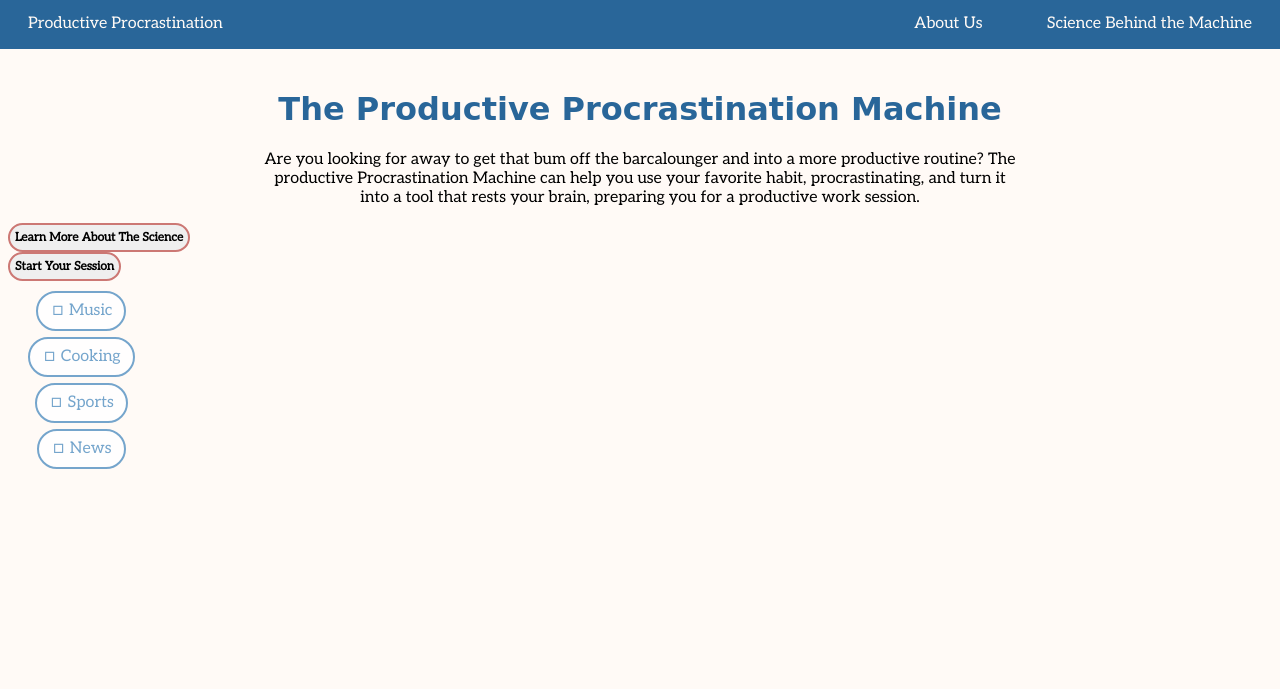
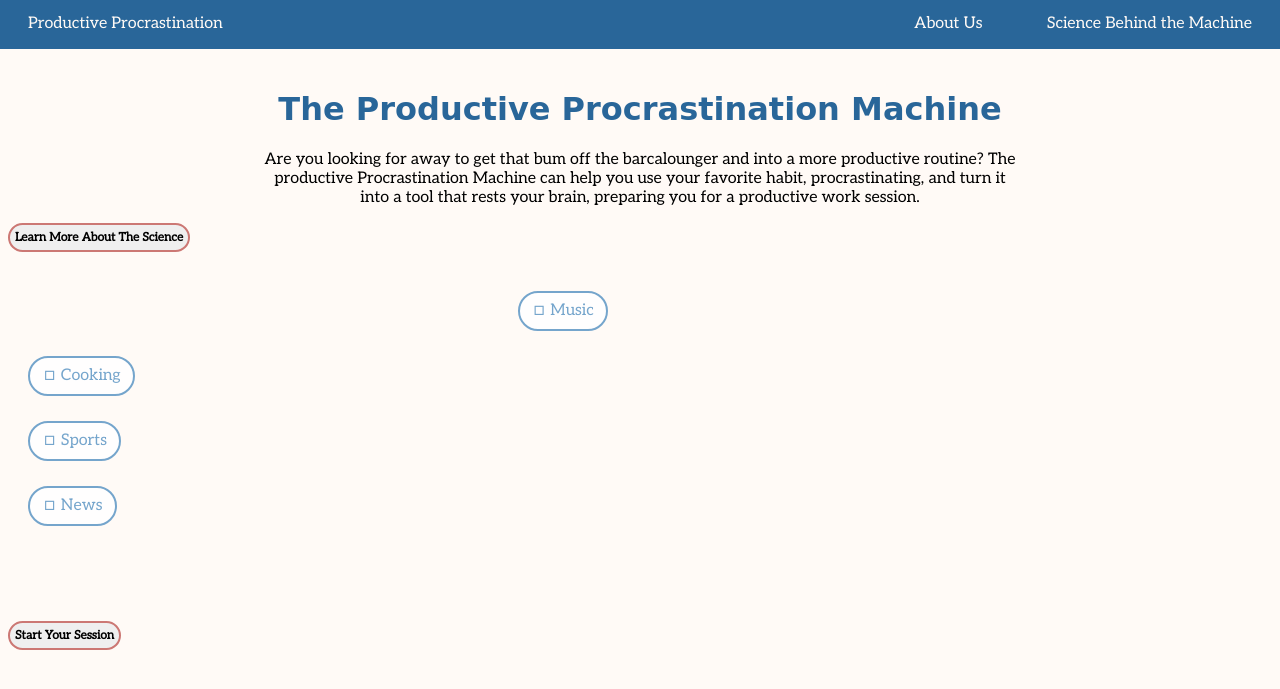
Before and after one commit to averma1/ProductiveProcrastination, a Flask app: page / in a window 1280 px wide. Shown: the top 689 px of the page. Run offline with Flask 2, Linux system fonts and the light colour scheme; some libraries are stand-ins or nearby versions; some web fonts are replaced.

Commit message:
more styles

```diff
--- a/app/static/styles.css
+++ b/app/static/styles.css
@@ -4,9 +4,16 @@
 h1 {
   color: #296699; }
 
+*, *:before, *:after {
+  box-sizing: inherit; }
+
 body {
   font-size: 16px;
   background-color: #fffaf6; }
+
+.wrap {
+  margin-right: auto;
+  margin-left: auto; }
 
 .nav {
   position: sticky;
@@ -23,13 +30,6 @@ body {
   .nav__item {
     display: inline-block;
     margin: 0px 30px; }
-
-.parent {
-  display: grid;
-  grid-template-columns: repeat(5, 1fr);
-  grid-template-rows: repeat(5, 1fr);
-  grid-column-gap: 5px;
-  grid-row-gap: 5px; }
 
 .title {
   text-align: center;
@@ -97,6 +97,22 @@ ul.checkboxes li input[type="checkbox"] {
 ul.checkboxes li input[type="checkbox"]:focus + label {
   border: 2px solid #CC7874; }
 
+.interest-left {
+  text-align: center;
+  font-family: 'Aleo', serif;
+  padding-left: 40%;
+  padding-right: 40%;
+  display: inline-block;
+  overflow: auto; }
+
+.interest-right {
+  text-align: center;
+  font-family: 'Aleo', serif;
+  padding-left: 55%;
+  padding-right: 55%;
+  top: -10%;
+  display: inline-block; }
+
 input[type="submit"] {
   border-radius: 25px;
   border: 2px solid #CC7874;
@@ -108,6 +124,7 @@ input[type="submit"] {
   font-size: 12px;
   padding: 5px;
   font-family: 'Aleo', serif;
-  cursor: pointer; }
+  cursor: pointer;
+  text-align: center; }
 
 /*# sourceMappingURL=styles.css.map */
--- a/app/static/styles.scss
+++ b/app/static/styles.scss
@@ -12,11 +12,18 @@ $bright-orange: #FF876B;
 h1{
     color: $dark-blue;
 }
+*, *:before, *:after {
+    box-sizing: inherit;
+}
 body{
     font-size: 16px;
     background-color: $off-white;
 }
-
+.wrap{
+    margin-right: auto;
+    margin-left: auto;
+}
+//NAVBAR
 .nav {
     position: sticky;
     display: flex;
@@ -35,28 +42,18 @@ body{
         margin: 0px 30px;
     }
 }
-
-.parent {
-    display: grid;
-    grid-template-columns: repeat(5, 1fr);
-    grid-template-rows: repeat(5, 1fr);
-    grid-column-gap: 5px;
-    grid-row-gap: 5px;
-}
-
-
+//TITLE
 .title{
     text-align: center;
     font-family: 'Calistoga', cursive;
 }
-
+//DESCRIPTION
 .descriptions{
     text-align: center;
     font-family: 'Aleo', serif;
     padding-left: 20%;
     padding-right: 20%;
 }
-
 .container {
     padding-left: 20%;
     padding-right: 20%;
@@ -64,11 +61,11 @@ body{
     font-family: 'Aleo', serif;
     position: absolute;
 }
+//CHECBOXES
 ul.checkboxes {
     list-style: none;
     padding: 20px;
 }
-
 ul.checkboxes li{
     display: inline;
 }
@@ -84,7 +81,6 @@ ul.checkboxes li label{
     padding: 8px 12px;
     cursor: pointer;
 }
-
 ul.checkboxes li label::before {
     display: inline-block;
     font-style: normal;
@@ -97,29 +93,43 @@ ul.checkboxes li label::before {
     content: "☐";
     transition: transform .3s ease-in-out;
 }
-
 ul.checkboxes li input[type="checkbox"]:checked + label::before {
     content: "✓";
     transform: rotate(-360deg);
     transition: transform .3s ease-in-out;
 }
-
 ul.checkboxes li input[type="checkbox"]:checked + label {
     border: 2px solid $dark-blue;
     background-color: $medium-blue;
     color: $white;
     transition: all .2s;
 }
-
 ul.checkboxes li input[type="checkbox"] {
     position: absolute;
     opacity: 0;
 }
-
 ul.checkboxes li input[type="checkbox"]:focus + label {
     border: 2px solid $soft-orange;
 }
 
+.interest-left{
+    text-align: center;
+    font-family: 'Aleo', serif;
+    padding-left: 40%;
+    padding-right: 40%;
+    display: inline-block;
+    overflow: auto;
+}
+
+.interest-right{
+    text-align: center;
+    font-family: 'Aleo', serif;
+    padding-left: 55%;
+    padding-right: 55%;
+    top: -10%;
+    display: inline-block;
+}
+//SUBMIT BUTTONS
 input[type="submit"]{
     border-radius: 25px;
     border: 2px solid $soft-orange;
@@ -132,4 +142,5 @@ input[type="submit"]{
     padding: 5px;
     font-family: 'Aleo', serif;
     cursor: pointer;
+    text-align: center;
 }
--- a/app/templates/index.html
+++ b/app/templates/index.html
@@ -12,24 +12,25 @@
 
 
 <form action="/goToSetupPage">
-  <ul class="checkboxes container">
-    <li>
+  <ul class="checkboxes">
+      <li class="interest-left">
         <input type="checkbox" id="interest1" name="interest1" value="Music">
         <label for="interest1">Music</label><br>
       </li>
-    <li>
+      <li class="interest-right">
         <input type="checkbox" id="interest2" name="interest2" value="Cooking">
         <label for="interest2">Cooking</label><br>
       </li>
-    <li>
+    <li class="interest-left">
       <input type="checkbox" id="interest3" name="interest3" value="Sports">
       <label for="interest3">Sports</label><br>
     </li>
-    <li>
+    <li class="interest-right">
       <input type="checkbox" id="interest4" name="interest4" value="News">
       <label for="interest4">News</label><br><br>
     </li>
   </ul>
+</br>
   <input type="submit" value="Start Your Session">
 </form>
 
```
Lines whose indentation alone changed are shown as unchanged.
